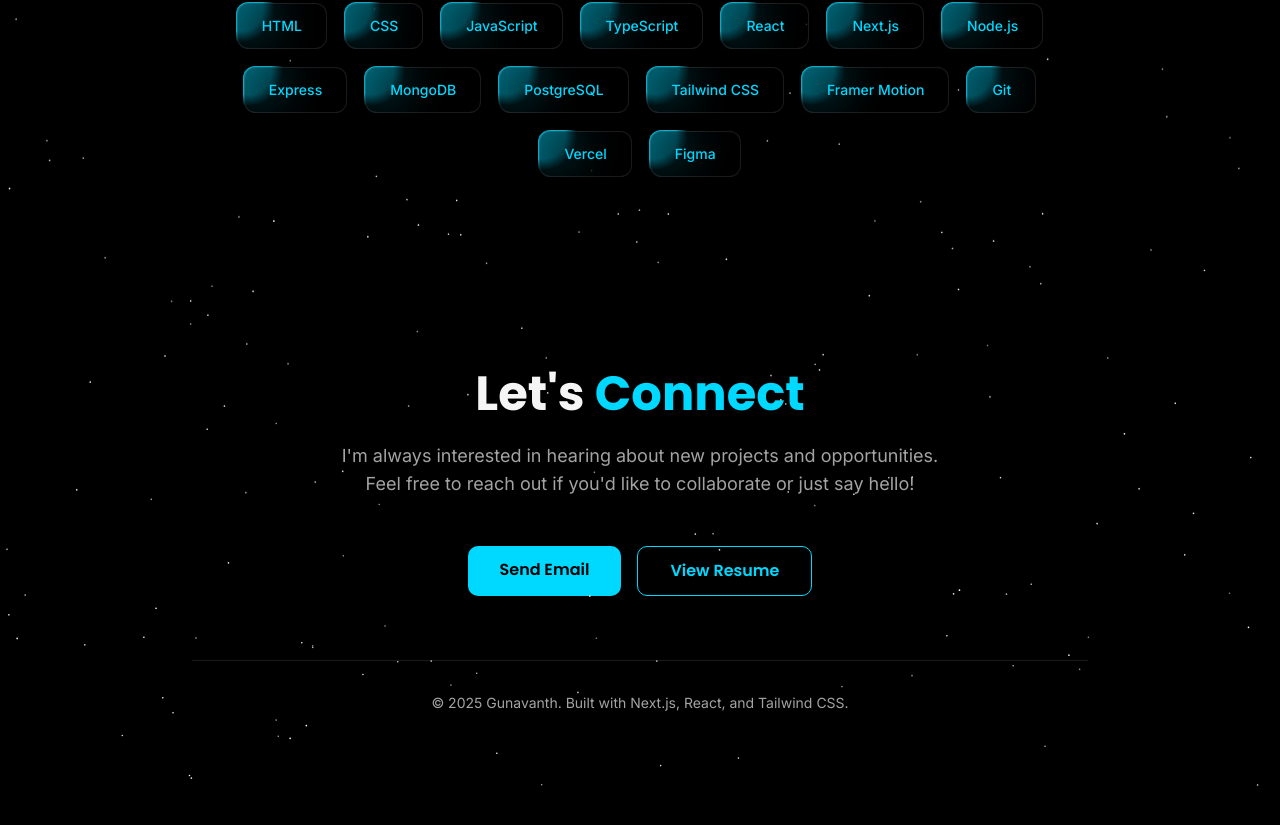
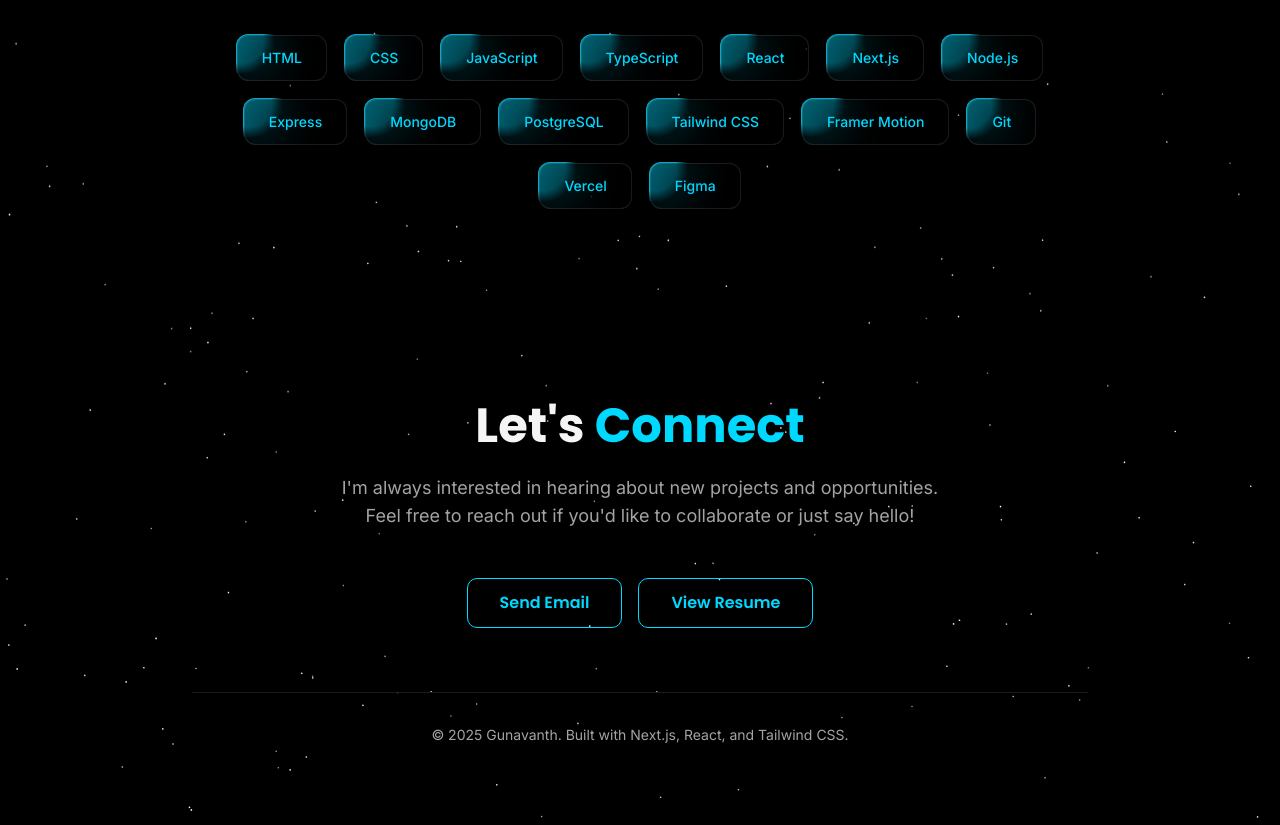
Before and after one commit to GUNAVANTH333/gunavanth-reddy, a Next.js app: page / in a window 1280 px wide. Shown: the part 2504-3329 px from the top of the page. Before the commit the page ends 3297 px from the top, so only its background shows below. Built offline with nearby package versions, Linux system fonts and the light colour scheme; a web font is replaced by a local one.

Commit message:
added new project and fixed contact buttons

```diff
--- a/components/contact.jsx
+++ b/components/contact.jsx
@@ -4,8 +4,8 @@
 
 export default function Contact() {
   return (
-    <section id="contact" className="py-20 px-4">
-      <div className="max-w-4xl mx-auto text-center">
+    <section id="contact" className="py-20 px-4 relative">
+      <div className="max-w-4xl mx-auto text-center relative">
         <motion.div
           initial={{ opacity: 0, y: 20 }}
           whileInView={{ opacity: 1, y: 0 }}
@@ -36,18 +36,23 @@
                 boxShadow: "0 20px 40px rgba(0, 217, 255, 0.3)",
               }}
               whileTap={{ scale: 0.95 }}
-              className="px-8 py-3 bg-accent text-background font-heading font-semibold rounded-lg hover:bg-accent/90 transition-all duration-300 shadow-lg btn-interactive"
+              className="relative z-[10001] px-8 py-3 border border-accent text-accent font-heading font-semibold rounded-lg hover:bg-accent/10 transition-all duration-300 btn-interactive"
+              style={{ pointerEvents: "auto" }}
             >
               Send Email
             </motion.a>
+
             <motion.a
               href="https://drive.google.com/file/d/1hi1vX8Z5mPVET2M6m1YyPhTjJA_4vczB/view?usp=sharing"
+              target="_blank"
+              rel="noopener noreferrer"
               whileHover={{
                 scale: 1.05,
                 boxShadow: "0 20px 40px rgba(0, 217, 255, 0.2)",
               }}
               whileTap={{ scale: 0.95 }}
-              className="px-8 py-3 border border-accent text-accent font-heading font-semibold rounded-lg hover:bg-accent/10 transition-all duration-300 btn-interactive"
+              className="relative z-[10001] px-8 py-3 border border-accent text-accent font-heading font-semibold rounded-lg hover:bg-accent/10 transition-all duration-300 btn-interactive"
+              style={{ pointerEvents: "auto" }}
             >
               View Resume
             </motion.a>
--- a/components/projects.jsx
+++ b/components/projects.jsx
@@ -52,6 +52,23 @@
       link: "https://whack-a-mole12.netlify.app/",
       gradient: "from-cyan-500/20 to-purple-500/20",
       image: "/WhackAMole.png",
+    },
+    {
+      id: 4,
+      title: "CGPA-Analyzer (Under Development)",
+      description:
+        "A modern, full-stack web application for students to track their academic performance, calculate and predict CGPA, and manage semester grades efficiently.",
+      tags: [
+        "React",
+        "Tailwind CSS",
+        "Node.js",
+        "Express",
+        "Prisma",
+        "PostgreSQL",
+      ],
+      link: "https://github.com/GUNAVANTH333/CGPA-Analyzer",
+      gradient: "from-cyan-500/20 to-purple-500/20",
+      image: "/CGPA-Analyzer.png",
     },
   ];
 
```
Also changed, not shown: app/layout.js (renamed from app/layout.jsx), public/CGPA-Analyzer.png (added).
